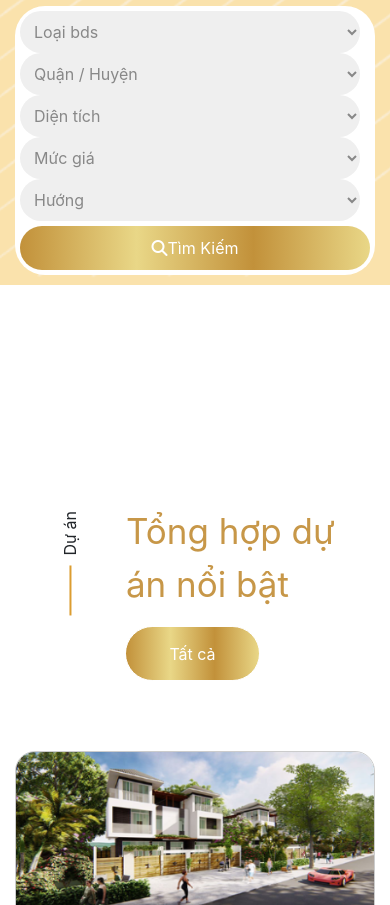
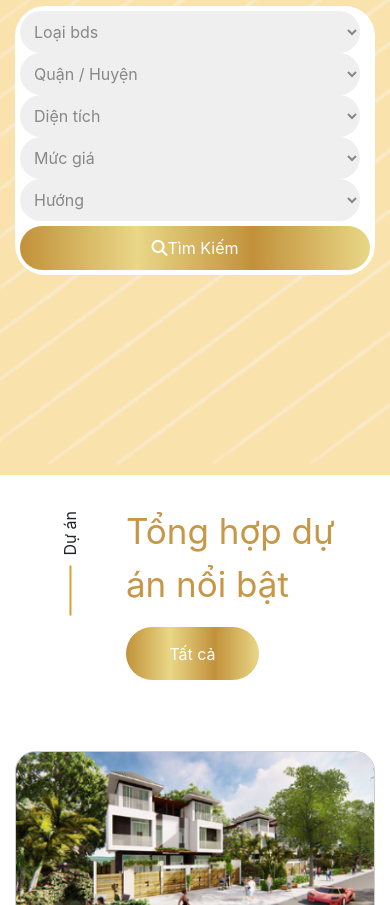
Before and after one commit to poseidon2k2/newcity, a plain HTML site: page index.html in a window 390 px wide. Shown: the part 505-1410 px from the top of the page. Drawn offline with nearby package versions, Linux system fonts and the light colour scheme.

Commit message:
Update style.css

```diff
--- a/css/style.css
+++ b/css/style.css
@@ -70,6 +70,7 @@ body{
 #header-cover{
 	background: url(../img/bg-banner.png);
     background-repeat: no-repeat;
+    background-size: cover;
     color: white;
     font-weight: normal;
     padding: 200px 0 200px 0;
@@ -510,6 +511,7 @@ footer{
 
 	.content-contact p{
 		margin-left: 160px;
+		width: 300px;
 	}
 }
 
@@ -518,7 +520,12 @@ footer{
 	flex-wrap: wrap;
 	width: 100%;
 	margin-top: 10px;
+}
 
+@media (min-width: 355px){
+	.img-items{
+		height: 100% !important;
+	}
 }
 
 .btn-submit{
```
